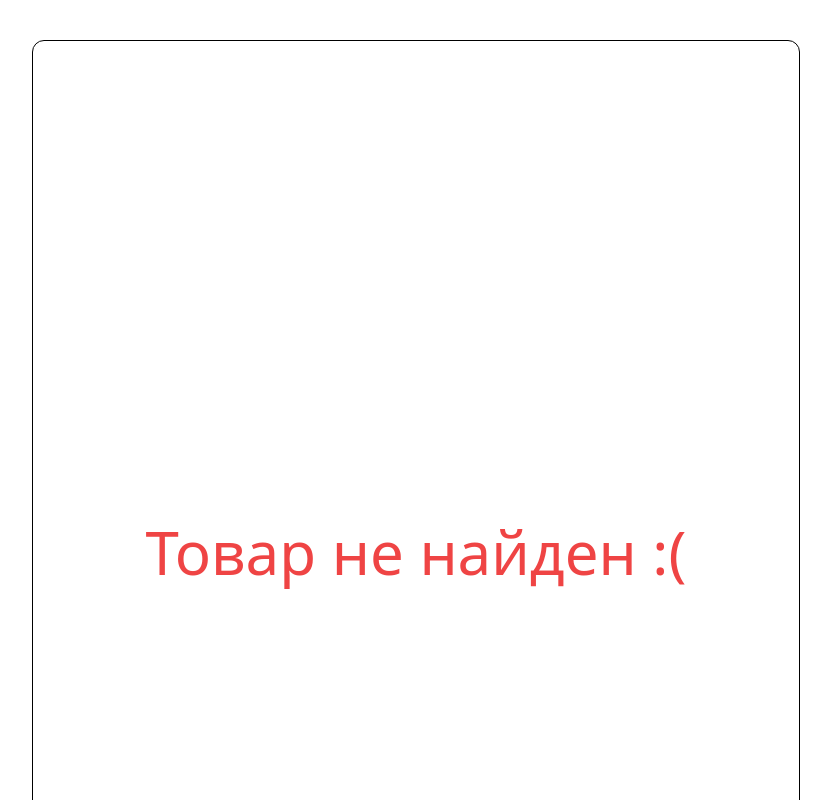
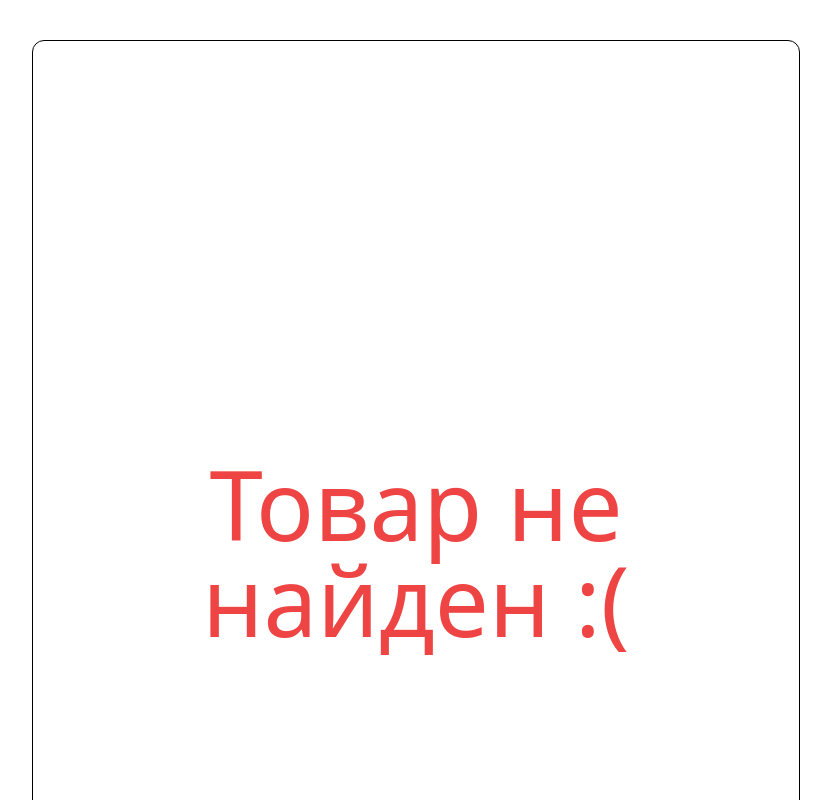
Before and after one commit to Wosten01/coffee-vending-machine, a React (Vite) app: page /payment-selection in a window 1280 px wide. Shown: the top 800 px of the page, without its empty margins (224-1055 px from the left). Built offline with nearby package versions, Linux system fonts and the light colour scheme.

Commit message:
Added NothingToShow component.

```diff
--- a/src/components/pages/PaymentMenu/CashPayment.tsx
+++ b/src/components/pages/PaymentMenu/CashPayment.tsx
@@ -2,6 +2,7 @@ import { useNavigate } from 'react-router-dom';
 import { useSelector } from 'react-redux';
 import { RootState } from '../../../store';
 import CashIcon from '../../shared/CashIcon';
+import NothingToShowScreen from '../../shared/NothingToShowScreen';
 
 function CashPayment() {
   const navigate = useNavigate();
@@ -10,11 +11,7 @@ function CashPayment() {
   );
 
   if (!selectedProduct) {
-    return (
-      <div className="h-full w-full flex justify-center items-center text-center text-red-500 font-light text-8xl ">
-        Нет выбранного продукта
-      </div>
-    );
+    return <NothingToShowScreen text="Нет выбранного продукта" />;
   }
 
   const requiredAmount = selectedProduct.price;
--- a/src/components/pages/PaymentMenu/index.tsx
+++ b/src/components/pages/PaymentMenu/index.tsx
@@ -3,6 +3,7 @@ import { useSelector } from 'react-redux';
 import { RootState } from '../../../store';
 import emulator from '../../../core/emulator';
 import { useNavigate } from 'react-router-dom';
+import NothingToShowScreen from '../../shared/NothingToShowScreen';
 
 function PaymentMenu() {
   const selectedProduct = useSelector(
@@ -31,11 +32,7 @@ function PaymentMenu() {
   }
 
   if (!selectedProduct) {
-    return (
-      <div className="h-full w-full flex flex-col justify-center items-center text-center text-red-500 font-light text-6xl ">
-        <span>Товар не найден :(</span>
-      </div>
-    );
+    return <NothingToShowScreen text="Товар не найден :(" />;
   }
 
   return (
--- /dev/null
+++ b/src/components/shared/NothingToShowScreen.tsx
@@ -0,0 +1,13 @@
+interface NothingToShowScreenProps {
+  text: string;
+}
+
+function NothingToShowScreen({ text }: NothingToShowScreenProps) {
+  return (
+    <div className="h-full w-full flex justify-center items-center text-center text-red-500 font-light text-8xl ">
+      {text}
+    </div>
+  );
+}
+
+export default NothingToShowScreen;
```
